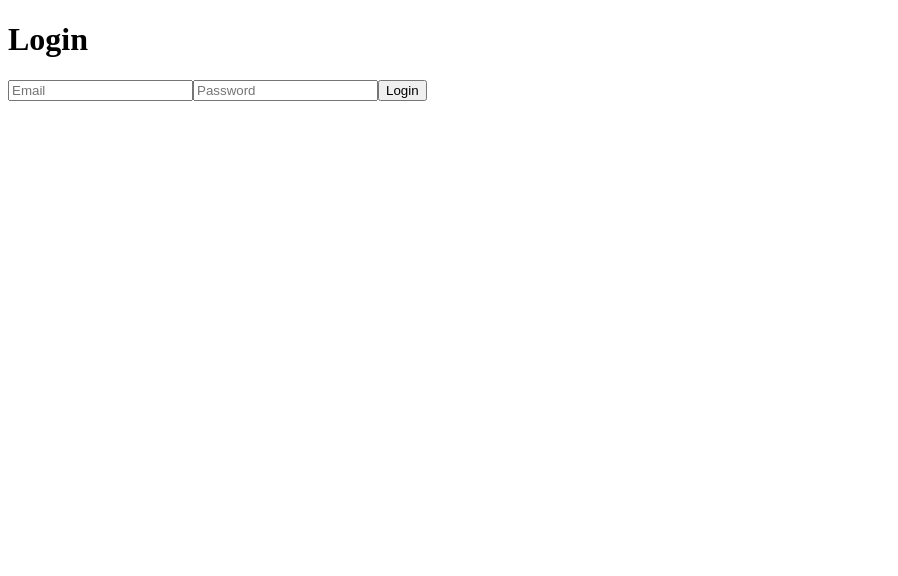
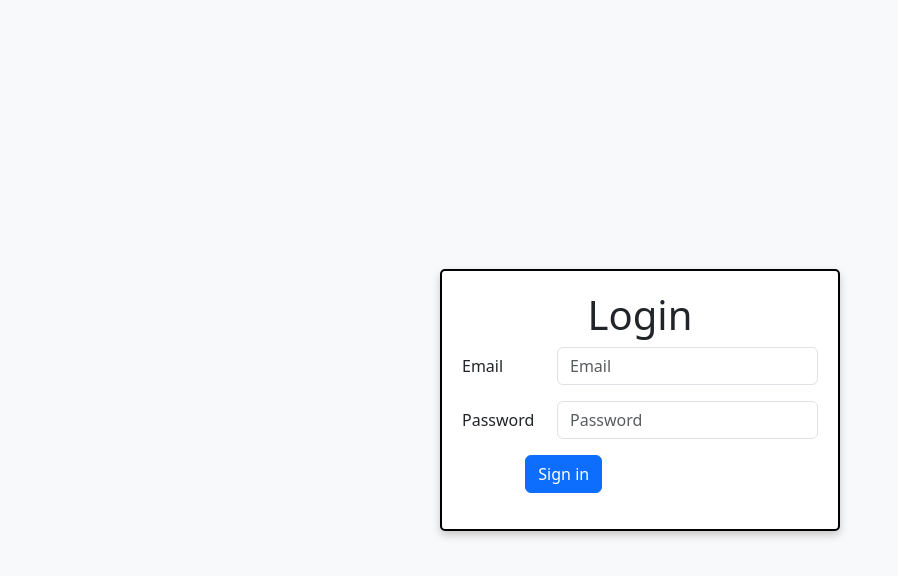
Before and after one commit to jhonny-berdeja/idm-frontend, a React (Create React App) app: page /login in a window 1280 px wide. Shown: the top 576 px of the page, without its empty margins (0-898 px from the left). Built offline with nearby package versions, Linux system fonts and the light colour scheme.

Commit message:
layout login

```diff
--- a/package.json
+++ b/package.json
@@ -6,7 +6,9 @@
     "@testing-library/jest-dom": "^5.17.0",
     "@testing-library/react": "^13.4.0",
     "@testing-library/user-event": "^13.5.0",
+    "bootstrap": "^5.3.3",
     "react": "^18.3.1",
+    "react-bootstrap": "^2.10.6",
     "react-dom": "^18.3.1",
     "react-router-dom": "^7.0.1",
     "react-scripts": "5.0.1",
--- a/src/App.js
+++ b/src/App.js
@@ -1,10 +1,11 @@
 import React from 'react';
 import { BrowserRouter as Router, Routes, Route, Navigate } from 'react-router-dom';
-import LoginPage from './components/LoginPage';
+import LoginPage from './components/Login';
 import HomePage from './components/HomePage';
 import ProtectedRoute from './components/ProtectedRoute';
 import { AuthProvider } from './components/AuthContext';
 import Unauthorized from './components/Unauthorized';
+import 'bootstrap/dist/css/bootstrap.min.css';
 
 const App = () => {
   return (
--- /dev/null
+++ b/src/components/Login.jsx
@@ -0,0 +1,67 @@
+import React from 'react';
+import { useLoginLogic } from '../logic/useLoginLogic';
+import { Alert, Button, Col, Form, Row } from 'react-bootstrap';
+import '../styles/Login.css'
+
+const LoginPage = () => {
+  const { email, password, error, handleInputChange, handleLogin } = useLoginLogic();
+  return (
+    <div className="login-container" >
+      <div className="login-form-wrapper form-bordered">
+        <div className="center-horizontal">
+          <h1>
+            Login
+          </h1>
+        </div>
+        <Form onSubmit={handleLogin}>
+          <Form.Group as={Row} className="mb-3" controlId="formHorizontalEmail">
+            <Form.Label column sm={3}>
+              Email
+            </Form.Label>
+            <Col sm={9}>
+              <Form.Control
+                type="email"
+                placeholder="Email"
+                name="email"
+                value={email}
+                onChange={handleInputChange}
+              />
+            </Col>
+          </Form.Group>
+
+          <Form.Group as={Row} className="mb-3" controlId="formHorizontalPassword">
+            <Form.Label column sm={3}>
+              Password
+            </Form.Label>
+            <Col sm={9}>
+              <Form.Control
+                type="password"
+                placeholder="Password"
+                name="password"
+                value={password}
+                onChange={handleInputChange}
+              />
+            </Col>
+          </Form.Group>
+
+          <Form.Group as={Row} className="mb-3">
+            <Col sm={{ span: 10, offset: 2 }}>
+              <Button type="submit">Sign in</Button>
+            </Col>
+          </Form.Group>
+        </Form>
+        {error && (
+          <div>
+            {['danger'].map((variant) => (
+              <Alert key={variant} variant={variant}>
+                {error}
+              </Alert>
+            ))}
+          </div>
+        )}
+      </div>
+    </div>
+  );
+};
+
+export default LoginPage;
--- a/src/components/LoginPage.jsx
+++ /dev/null
@@ -1,33 +0,0 @@
-import React from 'react';
-import { useLoginLogic } from '../logic/useLoginLogic';
-
-const LoginPage = () => {
-  const { email, password, error, handleInputChange, handleLogin } = useLoginLogic();
-  return (
-    <div>
-      <h1>Login</h1>
-      <form onSubmit={handleLogin}>
-        <input
-          type="email"
-          name="email"
-          value={email}
-          placeholder="Email"
-          onChange={handleInputChange}
-          required
-        />
-        <input
-          type="password"
-          name="password"
-          value={password}
-          placeholder="Password"
-          onChange={handleInputChange}
-          required
-        />
-        <button type="submit">Login</button>
-      </form>
-      {error && <p style={{ color: "red" }}>{error}</p>}
-    </div>
-  );
-};
-
-export default LoginPage;
--- /dev/null
+++ b/src/styles/Login.css
@@ -0,0 +1,27 @@
+.login-container {
+    display: flex;
+    justify-content: center;
+    align-items: center;
+    height: 100vh; /* Ocupa toda la altura de la pantalla */
+    background-color: #f8f9fa; /* Fondo claro */
+  }
+
+  .login-form-wrapper {
+    background: white;
+    padding: 30px 40px;
+    border-radius: 8px;
+    box-shadow: 0 4px 8px rgba(0, 0, 0, 0.2);
+    width: 100%;
+    max-width: 400px;
+  }
+
+  .center-horizontal {
+    display: flex;
+    justify-content: center;
+  }
+
+  .form-bordered {
+    border: 2px solid black; /* Borde negro de 2px */
+    padding: 20px; /* Espaciado interno opcional */
+    border-radius: 5px; /* Opcional: esquinas redondeadas */
+  }
```
Also changed, not shown: 1 other file (tests, documents, lock files or other folders).
